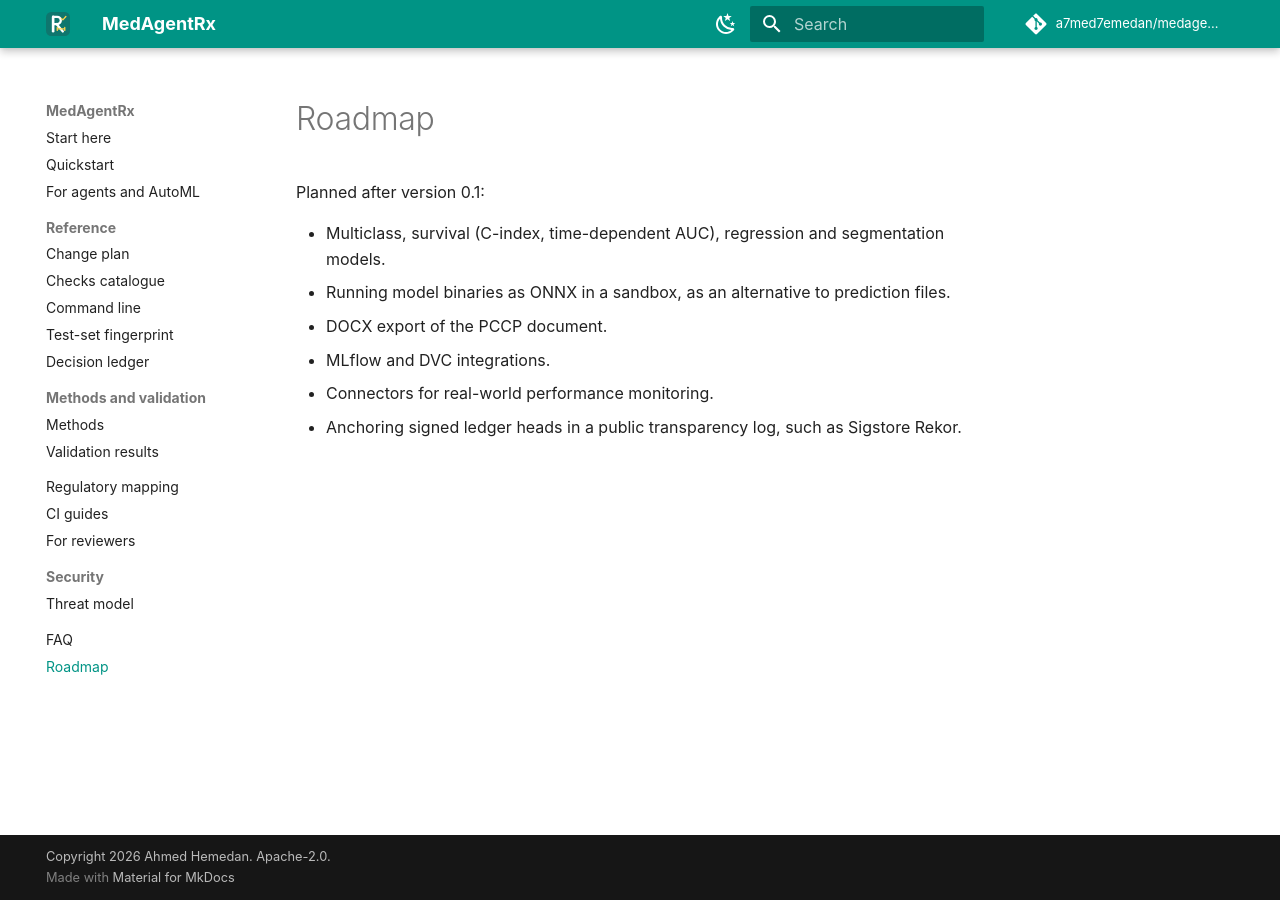
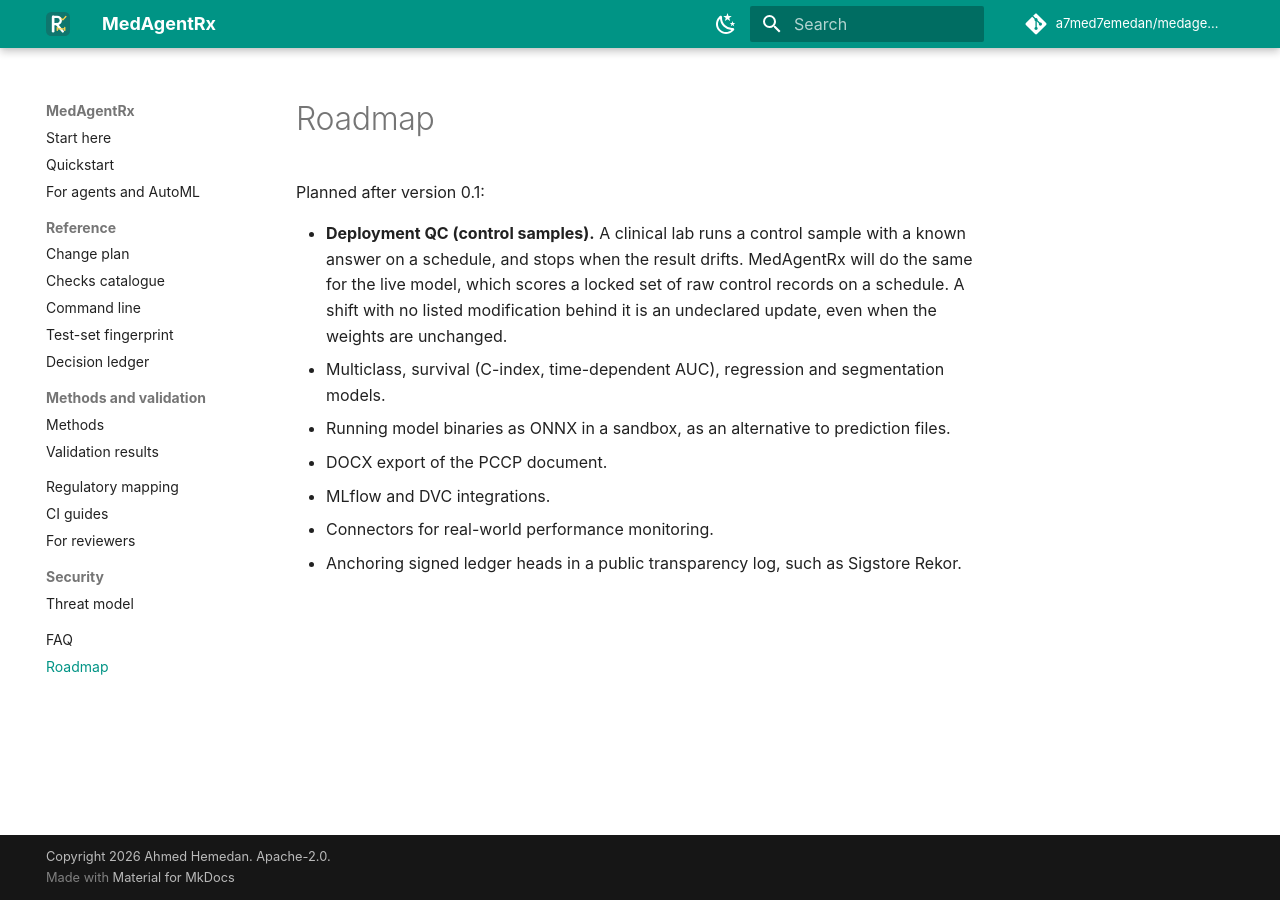
Before and after one commit to a7med7emedan/medagentrx, an MkDocs documentation site: the page built from docs/roadmap.md, in a window 1280 px wide. Built offline with MkDocs 1.6.1 and Material for MkDocs 9.7.7, drawn with Linux system fonts in a browser that asks for light colours; comment, search, counter and statistics services are not loaded.

Commit message:
Add deployment QC to the roadmap
A change in libraries, runtime, hardware or preprocessing can change a
deployed model's behaviour without changing its weights, and nothing
would notice. Control samples scored by the live system, as in a
clinical lab, are the planned answer.

```diff
--- a/docs/roadmap.md
+++ b/docs/roadmap.md
@@ -7,6 +7,7 @@ SPDX-License-Identifier: Apache-2.0
 
 Planned after version 0.1:
 
+- **Deployment QC (control samples).** A clinical lab runs a control sample with a known answer on a schedule, and stops when the result drifts. MedAgentRx will do the same for the live model, which scores a locked set of raw control records on a schedule. A shift with no listed modification behind it is an undeclared update, even when the weights are unchanged.
 - Multiclass, survival (C-index, time-dependent AUC), regression and segmentation models.
 - Running model binaries as ONNX in a sandbox, as an alternative to prediction files.
 - DOCX export of the PCCP document.
```
